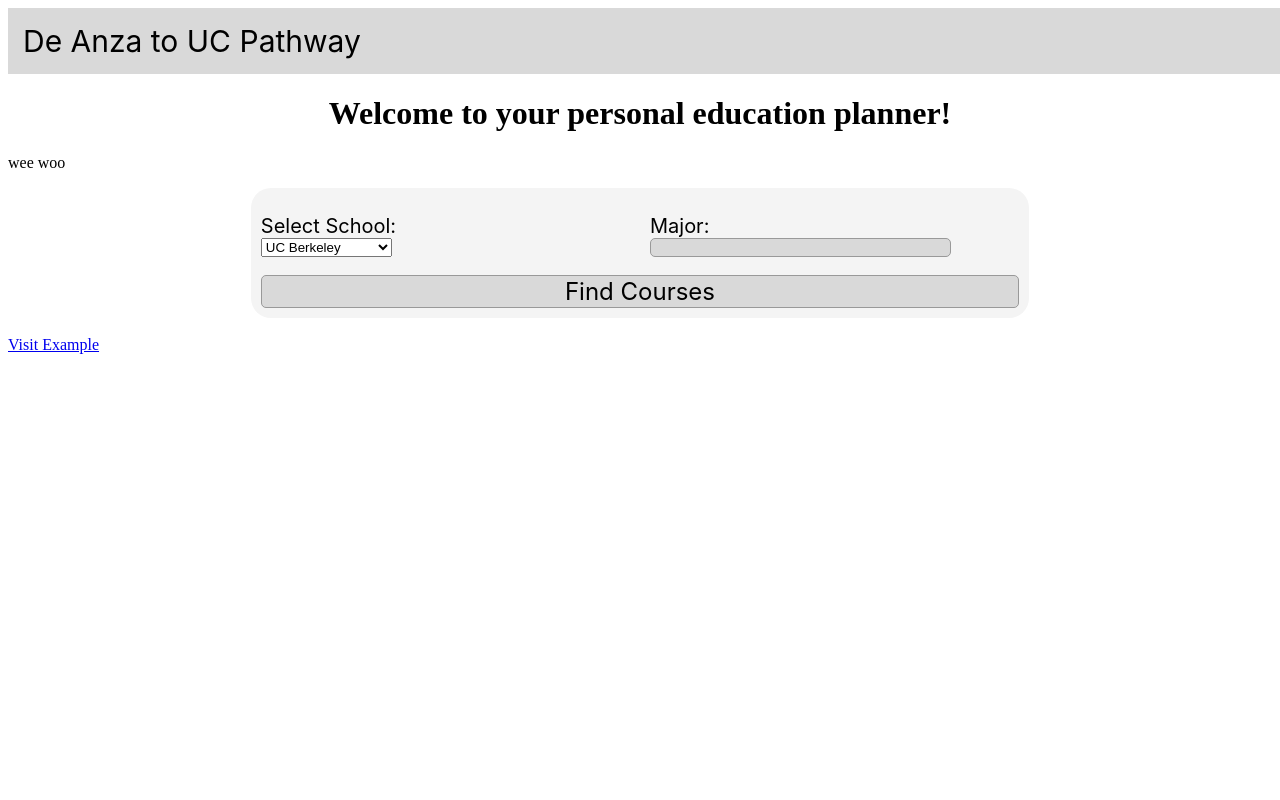
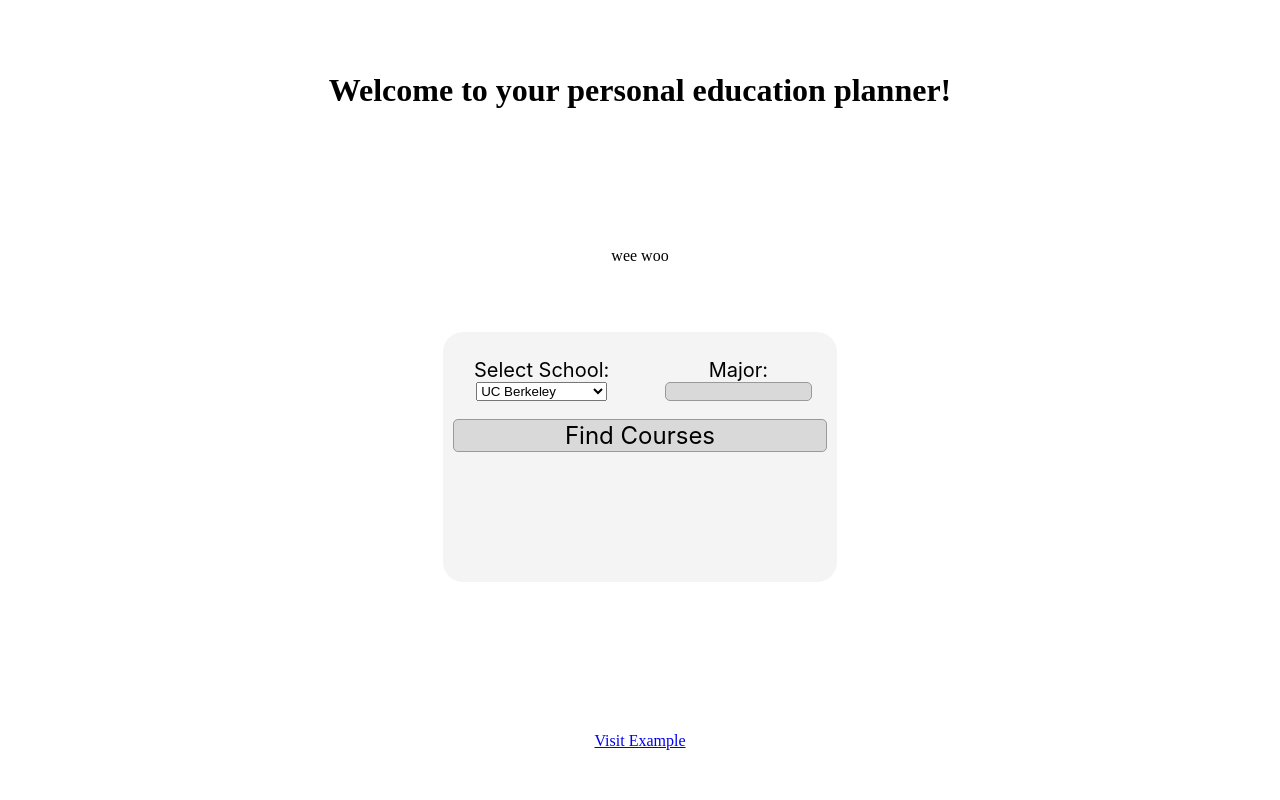
Before and after one commit to Long110404/Dahacks2023, a Flask app: page / in a window 1280 px wide. Run offline with Flask 3, Linux system fonts and the light colour scheme.

Commit message:
commit34234

```diff
--- a/templates/style.css
+++ b/static/style.css
@@ -1,3 +1,12 @@
+body, html {
+    height: 100%;
+    margin: 0;
+    display: grid;
+    justify-content: center;
+    align-items: center;
+    text-align: center;
+}
+
 
 .header{
     padding: 15px;
--- a/templates/index.html
+++ b/templates/index.html
@@ -5,12 +5,10 @@
     <meta charset = "UTF-8">
     <meta name = "viewport" content = "width=device-width, initial-scale=1.0">
     <title>BBQ</title>
-    <link rel = "stylesheet" href = "style.css">
+    <link rel = "stylesheet" href = "../static/style.css">
 </head>
 
-<div class = "header">
-    De Anza to UC Pathway
-</div>
+
 
 <body>
 
@@ -23,6 +21,8 @@
     </p>
 
     <form class = form_center>
+        <div class = maincontainer></div>
+
         <ul>
             <div class = container>
                 <li>
@@ -55,6 +55,7 @@
                     <br><br>
                 </li>
             </div>
+        </div>
 
             <input type = "button"
                    onclick = "window.location.href = 'choose_course.html';"
```
